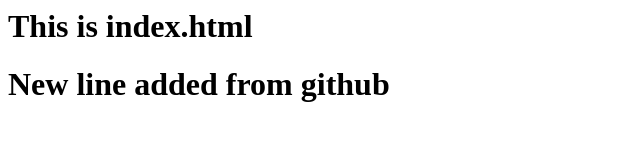
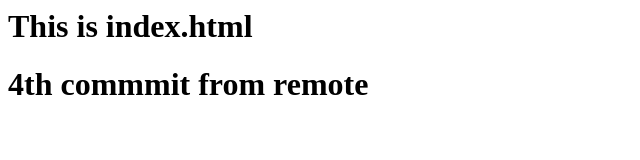
Before and after one commit to Cantonlord/learning-git, a plain HTML site: page index.html in a window 1280 px wide. Shown: the whole page, without its empty margins (0-640 px from the left). Drawn offline with Linux system fonts and the light colour scheme.

Commit message:
Added '4th commit from remote'

```diff
--- a/index.html
+++ b/index.html
@@ -1,4 +1,4 @@
 <body>
 	<h1> This is index.html </h1>
-	<h1> New line added from github </h1>
+	<h1> 4th commmit from remote </h1>
 </body>
```
